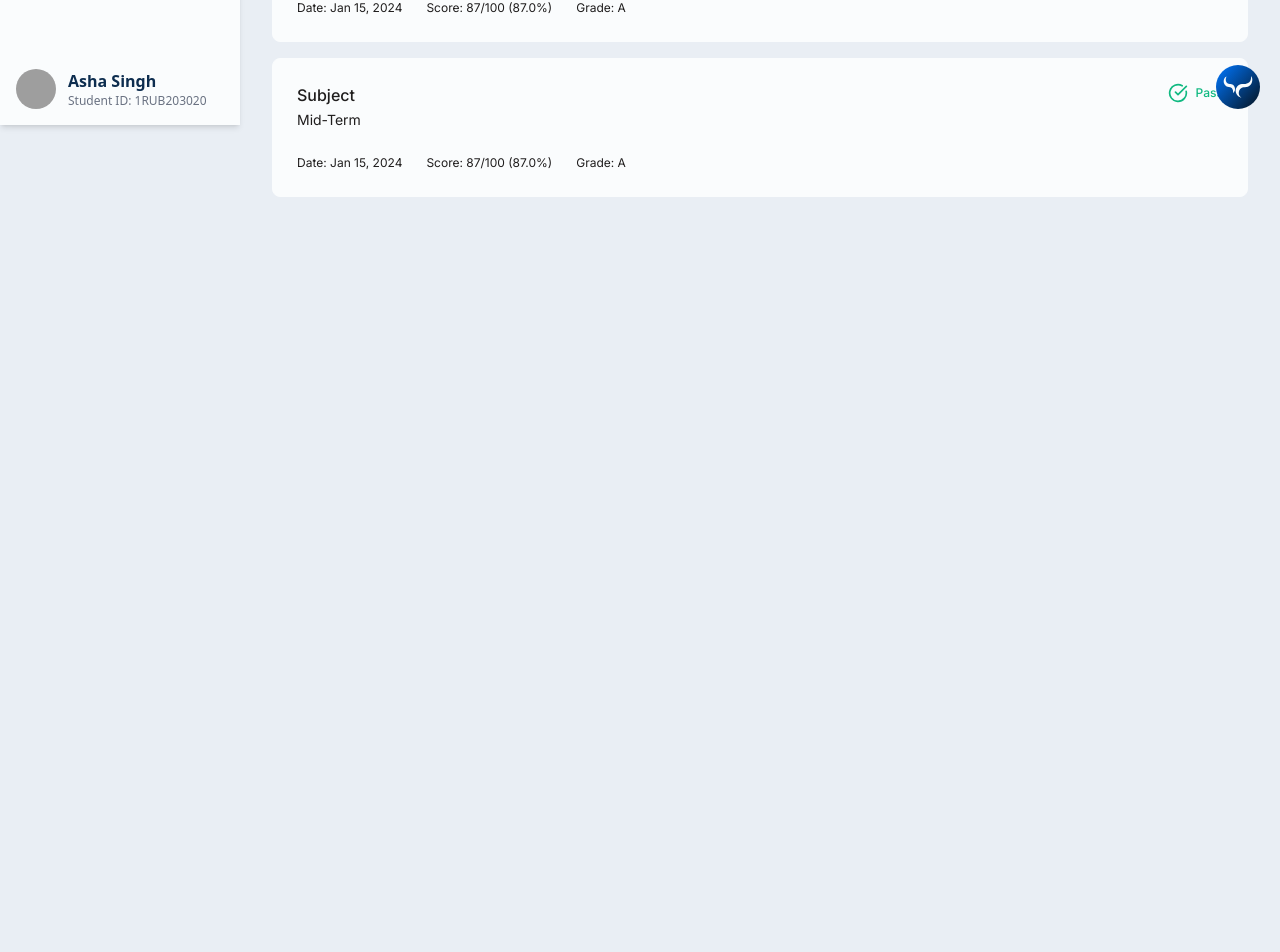
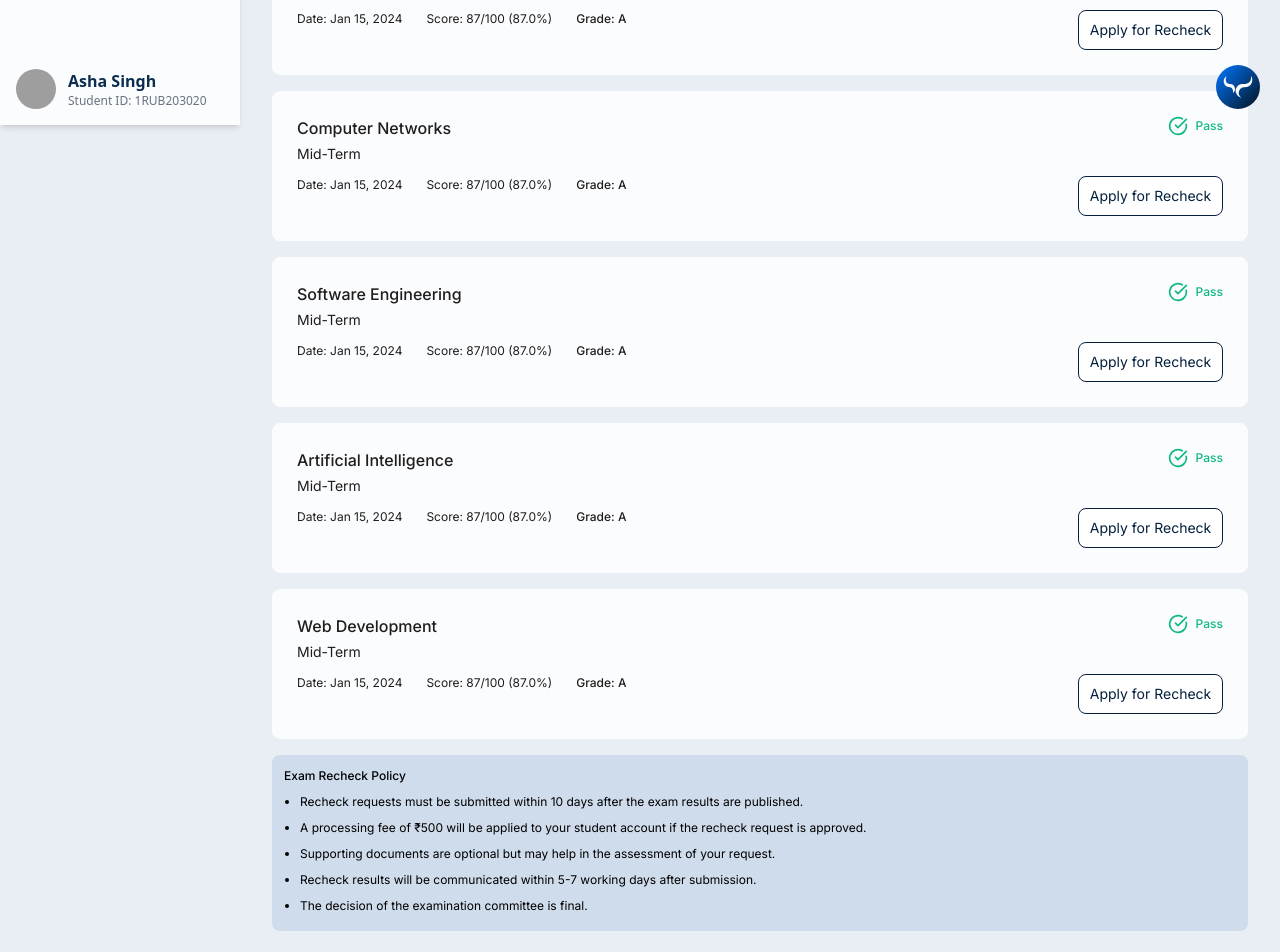
Before and after one commit to Aristiec/SMSfrontend, a React (Vite) app in the folder frontend/: page /student/results in a window 1280 px wide. Shown: the part 675-1627 px from the top of the page. Before the commit the page ends 904 px from the top, so only its background shows below. Built offline with nearby package versions, Linux system fonts and the light colour scheme; grey boxes are pictures that could not be loaded; a web font is replaced by a local one.

Commit message:
updated result page

```diff
--- a/frontend/src/pages/student/Results.jsx
+++ b/frontend/src/pages/student/Results.jsx
@@ -1,94 +1,93 @@
 import React, { useState } from "react";
-import {
-  Download,
-  GraduationCap,
-  Calendar,
-  CheckCircle,
-  Dot,
-} from "lucide-react";
+import { Download, GraduationCap, CheckCircle } from "lucide-react";
 
 const currentResults = [
-  {
+  { title: "Data Structures and Algorithms",
      subject: "Mid-Term",
      date: "Jan 15, 2024",
      score: "87/100 (87.0%)",
      grade: "A",
-    status: "Pass",
-  },
-  {
+     status: "Pass" },
+
+  { title: "Operating Systems",
      subject: "Mid-Term",
      date: "Jan 15, 2024",
       score: "87/100 (87.0%)",
       grade: "A",
-    status: "Pass",
-  },
-  {
+       status: "Pass" },
+  { title: "Database Management System",
      subject: "Mid-Term",
      date: "Jan 15, 2024",
      score: "87/100 (87.0%)",
      grade: "A",
-    status: "Pass",
-  },
-  {
+     status: "Pass" },
+  { title: "Computer Networks",
     subject: "Mid-Term",
     date: "Jan 15, 2024",
     score: "87/100 (87.0%)",
      grade: "A",
-    status: "Pass",
-  },
+     status: "Pass" },
+  { title: "Software Engineering",
+    subject: "Mid-Term",
+    date: "Jan 15, 2024",
+    score: "87/100 (87.0%)",
+    grade: "A",
+    status: "Pass" },
+  { title: "Artificial Intelligence",
+    subject: "Mid-Term",
+     date: "Jan 15, 2024",
+      score: "87/100 (87.0%)",
+      grade: "A",
+       status: "Pass" },
+  { title: "Web Development",
+    subject: "Mid-Term",
+    date: "Jan 15, 2024",
+    score: "87/100 (87.0%)",
+    grade: "A",
+    status: "Pass" },
 ];
 
 const Results = () => {
   const [activeSemester, setActiveSemester] = useState("Sem 8");
+  const [activeButton, setActiveButton] = useState(null);
 
-  const semesters = [
-    "Sem 8",
-    "Sem 7",
-    "Sem 6",
-    "Sem 5",
-    "Sem 4",
-    "Sem 3",
-    "Sem 2",
-    "Sem 1",
-  ];
+  const semesters = ["Sem 8", "Sem 7", "Sem 6", "Sem 5", "Sem 4", "Sem 3", "Sem 2", "Sem 1"];
+
+  const handleButtonClick = (index) => {
+    if (activeButton === index) {
+      setActiveButton(null);
+    } else {
+      setActiveButton(index);
+    }
+  };
 
   return (
     <div className="mx-auto bg-[#E9EEF4] flex flex-col gap-8 min-h-screen font-[Inter]">
       <div className="flex flex-col px-4 gap-4 mt-4">
-        {/* Header Section */}
+        {/* Header */}
         <div className="bg-[#04203E] h-[68px] text-[#FAFCFD] p-4 rounded-lg flex items-center justify-between">
           <div className="flex items-center gap-2">
             <GraduationCap className="w-6 h-6" />
-            <h1 className="text-[24px] font-semibold font-[Merriweather]">
-              Resultss
-            </h1>
+            <h1 className="text-[24px] font-semibold font-[Merriweather]">Results</h1>
           </div>
-          <button className="bg-[#FAFCFD] h-[40px] font-[Inter] text-[12px] text-[#04203E] px-4 py-2 rounded-lg flex items-center gap-2">
+          <button className="bg-[#FAFCFD] h-[40px] text-[12px] text-[#04203E] px-4 py-2 rounded-lg flex items-center gap-2">
             <Download className="w-4 h-4" />
             Download Report Card
           </button>
         </div>
 
         {/* Semester Selection */}
-        <div
-          className="flex items-center gap-[16px] px-[24px] py-[12px] rounded-[8px] shadow-sm"
-          style={{
-            background: "#FAFCFD",
-            boxShadow: "0px 0px 8px 0px #0000001F",
-          }}
-        >
+        <div className="flex items-center gap-[16px] px-[24px] py-[12px] rounded-[8px] shadow-sm bg-[#FAFCFD]">
           {semesters.map((sem) => (
             <div
               key={sem}
               onClick={() => setActiveSemester(sem)}
               className={`w-[66px] h-[40px] flex items-center justify-center rounded-[8px] cursor-pointer ${
-                activeSemester === sem
-                  ? "bg-[#04203E]"
-                  : "bg-white border border-[#04203E]"
+                activeSemester === sem ? "bg-[#04203E]" : "bg-white border border-[#04203E]"
               }`}
             >
               <span
-                className={`text-[14px] font-[400] leading-[24px] font-[Inter] ${
+                className={`text-[14px] font-[400] leading-[24px] ${
                   activeSemester === sem ? "text-[#FAFCFD]" : "text-[#04203E]"
                 }`}
               >
@@ -98,46 +97,77 @@ const Results = () => {
           ))}
         </div>
 
-        {/* Current Results Section */}
+        {/*  Results Section */}
         <div className="space-y-4">
           {currentResults.map((result, index) => (
-            <div
-              key={index}
-              className="bg-[#FAFCFD] p-6 rounded-lg border border-[#FAFCFD]"
-            >
+            <div key={index} className="bg-[#FAFCFD] p-6 rounded-lg border border-[#FAFCFD]">
               <div className="flex justify-between items-start">
                 <div className="flex-1">
                   <div className="flex items-center gap-2 mb-[2px]">
-                    <h3 className="text-[16px] font-medium text-[#1F1D1D]">
-                      Subject
+                    <h3 className="text-[16px] font-[500] leading-[24px] text-[#1F1D1D]">
+                      {result.title}
                     </h3>
                   </div>
-                  <p className="text-[#1F1D1D] text-[14px] mb-[24px]">
+                  <p className="text-[#1F1D1D] text-[14px] font-[400] leading-[24px] mb-[10px]">
                     {result.subject}
                   </p>
 
                   <div className="flex flex-wrap gap-6 text-[12px] text-[#1F1D1D]">
-                    <div className="flex items-center gap-1">
-                      <span>Date: {result.date}</span>
-                    </div>
-                    <div>
-                      <span>Score: {result.score}</span>
-                    </div>
-                    <div>
-                      <span>Grade: {result.grade}</span>
-                    </div>
+                    <div>Date: {result.date}</div>
+                    <div>Score: {result.score}</div>
+                    <div className="font-[500]">Grade: {result.grade}</div>
                   </div>
                 </div>
 
+                {/* Status and Button */}
+                <div className="flex flex-col items-end gap-2">
                   <div className="flex items-center gap-2 text-[#10B981]">
                     <CheckCircle className="w-5 h-5" />
-                  <span className="font-medium text-[12px]">
-                    {result.status}
-                  </span>
+                    <span className="font-medium text-[12px]">{result.status}</span>
+                  </div>
+
+                 <button onClick={() => handleButtonClick(index)}
+  className={`h-[40px] w-[145px] text-[14px] leading-[24px] font-['Inter'] font-[400] text-center flex items-center justify-center rounded-[8px] border mt-8 ${
+    activeButton === index
+      ? "bg-[#04203E] text-[#FAFCFD] border-[#04203E]"
+      : "bg-white text-[#04203E] border-[#04203E]"
+  }`}
+>
+  {index === 1 ? "Recheck Status" : "Apply for Recheck"}
+              </button>
                 </div>
               </div>
             </div>
           ))}
+        </div>
+
+        {/*  content */}
+        <div className="h-[200px] flex flex-col gap-[10px]">
+          <div className="bg-[#CFDCEB] h-[176px] gap-[12px] p-[12px] rounded-[8px]">
+            <div className="h-[18px] font-[Inter] font-[500] text-[12px] leading-[18px] mb-[8px]">
+              Exam Recheck Policy
+            </div>
+
+            <ul className="h-[122px] flex flex-col gap-[8px] list-disc pl-[16px] font-[Inter] font-[400] text-[12px] leading-[18px]">
+              <li>
+                Recheck requests must be submitted within 10 days after the exam
+                results are published.
+              </li>
+              <li>
+                A processing fee of ₹500 will be applied to your student account if the
+                recheck request is approved.
+              </li>
+              <li>
+                Supporting documents are optional but may help in the assessment of
+                your request.
+              </li>
+              <li>
+                Recheck results will be communicated within 5-7 working days after
+                submission.
+              </li>
+              <li>The decision of the examination committee is final.</li>
+            </ul>
+          </div>
         </div>
       </div>
     </div>
```
Lines whose indentation alone changed are shown as unchanged.
